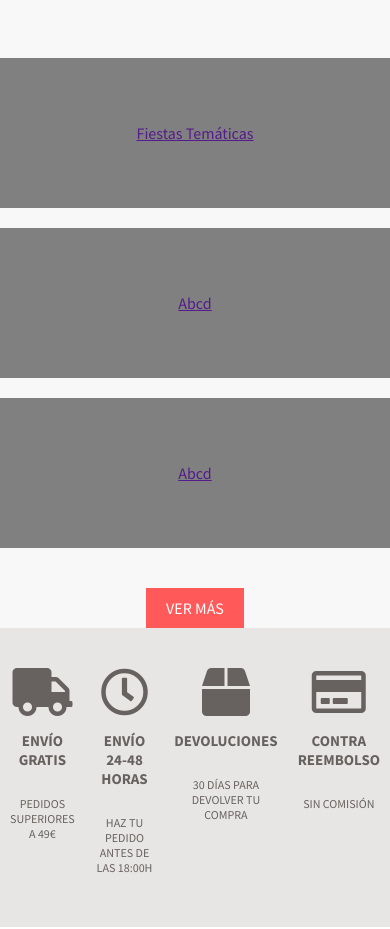
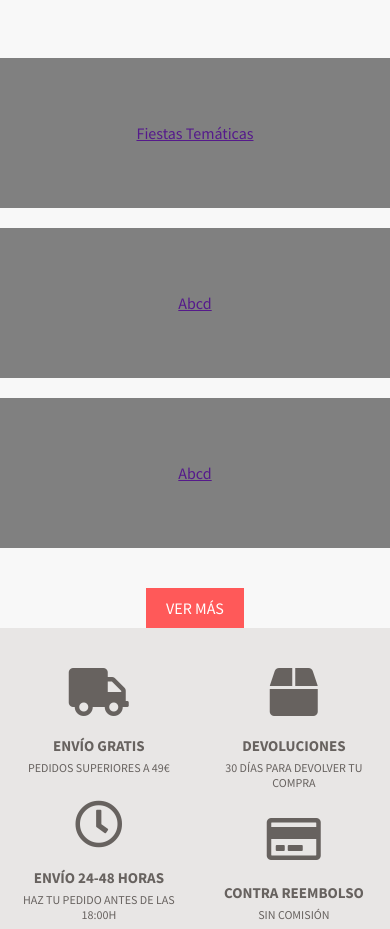
Before and after one commit to Bermeu/202201-W1CHWE1-Matheus-Josep, a website: page index.html in a window 390 px wide. Shown: the part 171-1100 px from the top of the page. Drawn offline with Linux system fonts and the light colour scheme.

Commit message:
hecho media query para los detalles del ecommerce

```diff
--- a/index.html
+++ b/index.html
@@ -89,6 +89,7 @@
       </main>
       <div></div>
       <section class="ecommerce-details">
+        <div class="ecommerce-details--wrap">
           <article class="delivery">
             <i class="fas fa-truck"></i>
             <p class="ecommerce__title">Envío gratis</p>
@@ -100,7 +101,9 @@
             <p class="ecommerce__title">Envío 24-48 horas</p>
             <p class="ecommerce__text">Haz tu pedido antes de las 18:00h</p>
           </article>
+        </div>
 
+        <div class="ecommerce-details--wrap">
           <article class="return">
             <i class="fas fa-box"></i>
             <p class="ecommerce__title">Devoluciones</p>
@@ -112,6 +115,7 @@
             <p class="ecommerce__title">Contra reembolso</p>
             <p class="ecommerce__text">sin comisión</p>
           </article>
+        </div>
       </section>
       <section>
         <article>
--- a/styles.css
+++ b/styles.css
@@ -210,6 +210,11 @@ h1 {
 
 /* Start CSS for Ecommerce Details section */
 
+.ecommerce-details--wrap {
+  display: flex;
+  flex-direction: column;
+}
+
 .ecommerce-details {
   background-color: #e8e6e5;
   display: flex;
@@ -231,6 +236,7 @@ h1 {
 
 .ecommerce__title {
   font-size: 15px;
+  margin: 20px 0 0 0;
   font-weight: bold;
   text-transform: uppercase;
   text-align: center;
@@ -238,6 +244,7 @@ h1 {
 
 .ecommerce__text {
   font-size: 12px;
+  margin: 5px;
   text-transform: uppercase;
   text-align: center;
 }
@@ -265,4 +272,9 @@ h1 {
   .fa-youtube {
     display: inline-flex;
   }
+
+  .ecommerce-details--wrap {
+    display: flex;
+    flex-direction: row;
+  }
 }
```
Lines whose indentation alone changed are shown as unchanged.
